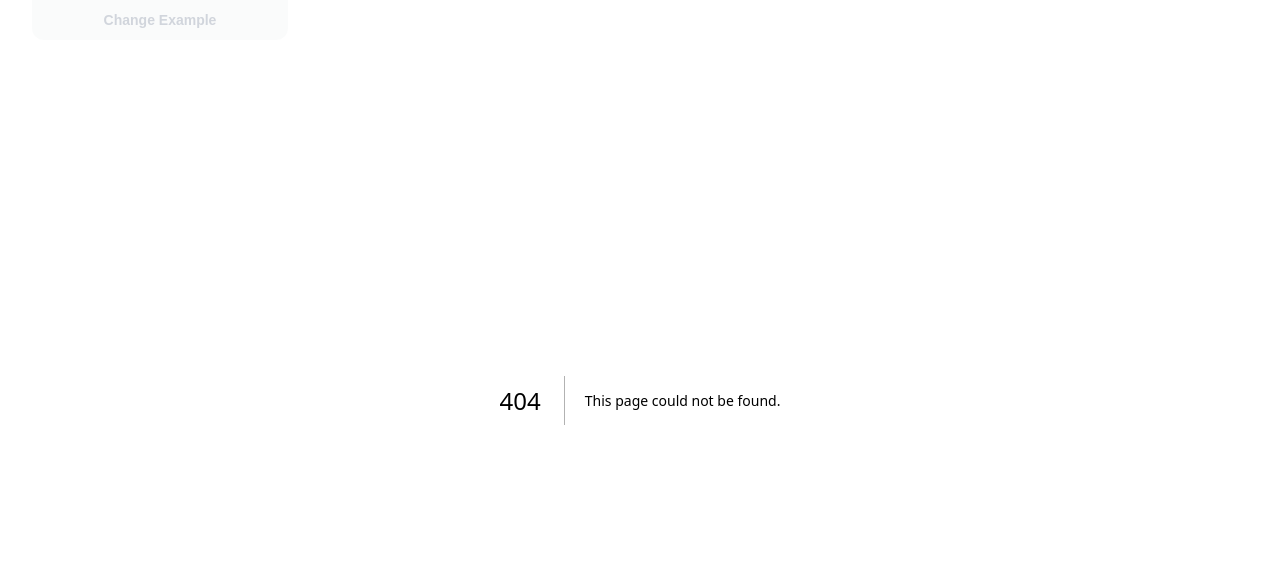
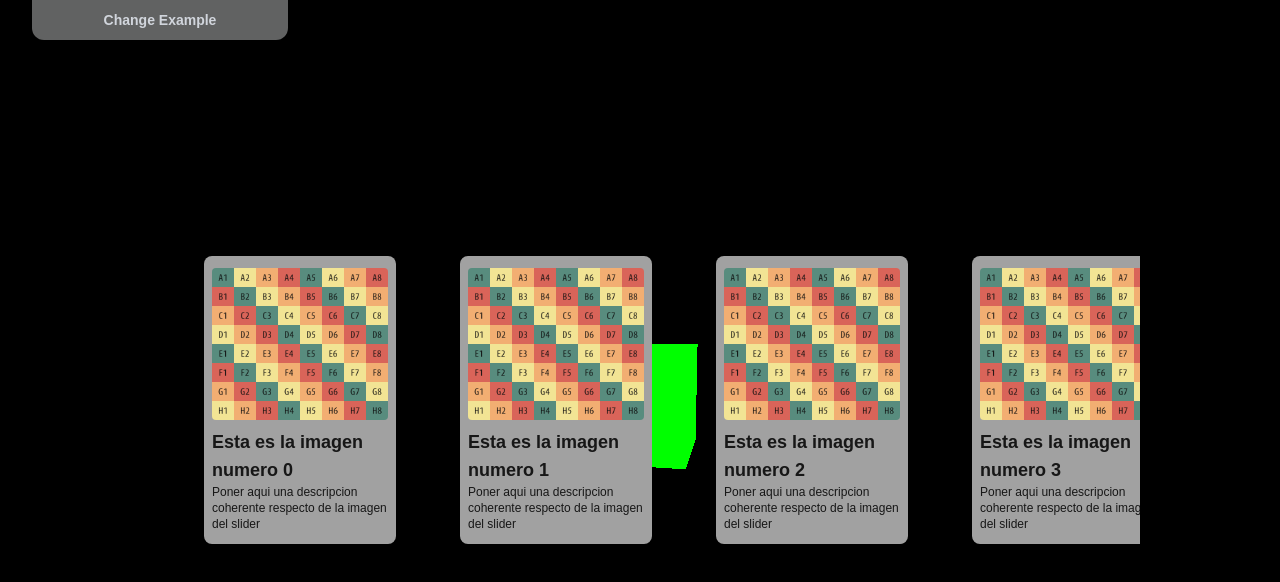
Before and after one commit to Fawkes11/learning-journal, a Next.js app: page /day-1 in a window 1280 px wide. Before the commit this address had no page. Shown: the top 582 px of the page. Built offline with nearby package versions, Linux system fonts and the light colour scheme.

Commit message:
Adicionar link para los dias/practicass y agregue el dia 1

```diff
--- a/package.json
+++ b/package.json
@@ -14,7 +14,8 @@
     "gsap": "^3.12.7",
     "next": "15.2.1",
     "react": "^19.0.0",
-    "react-dom": "^19.0.0"
+    "react-dom": "^19.0.0",
+    "three": "^0.174.0"
   },
   "devDependencies": {
     "@eslint/eslintrc": "^3",
--- /dev/null
+++ b/src/app/day-1/page.js
@@ -0,0 +1,76 @@
+'use client'
+import Image from 'next/image';
+import { useEffect, useRef } from 'react';
+import * as THREE from 'three';
+
+const Day_1 = () => {
+    const canvasRef = useRef(null);
+
+    useEffect(() => {
+        // Referencia al canvas
+        const canvas = canvasRef.current;
+
+        // Crear la escena, cámara y renderer
+        const scene = new THREE.Scene();
+        const camera = new THREE.PerspectiveCamera(75, window.innerWidth / window.innerHeight, 0.1, 1000);
+        const renderer = new THREE.WebGLRenderer({ canvas });
+
+        // Ajustar el tamaño del canvas
+        renderer.setSize(window.innerWidth, window.innerHeight);
+        camera.position.z = 5;
+
+        // Crear un cubo
+        const geometry = new THREE.BoxGeometry();
+        const material = new THREE.MeshBasicMaterial({ color: 0x00ff00 });
+        const cube = new THREE.Mesh(geometry, material);
+        scene.add(cube);
+
+        // Función de animación
+        const animate = () => {
+            requestAnimationFrame(animate);
+
+            // Rotar el cubo
+            cube.rotation.x += 0.01;
+            cube.rotation.y += 0.01;
+
+            // Renderizar la escena
+            renderer.render(scene, camera);
+        };
+
+        animate();
+
+        // Limpiar recursos cuando se desmonte el componente
+        return () => {
+            // Destruir el canvas y limpiar la escena
+            renderer.dispose();
+        };
+    }, []);
+
+    return (
+        <div className="w-full h-screen flex items-center justify-center overflow-hidden">
+            <canvas ref={canvasRef} className='absolute left-0 top-0 -z-10' />
+            <div className='w-[1000px] h-96 flex items-center overflow-x-auto'>
+                <div className='flex flex-row pl-16'>
+                    {
+                        ['/img/uvMap.png', '/img/uvMap.png', '/img/uvMap.png','/img/uvMap.png','/img/uvMap.png','/img/uvMap.png', '/img/uvMap.png', '/img/uvMap.png', '/img/uvMap.png'].map((item, index) => (
+                            <div
+                                key={index}
+                                className='w-48 mr-16 h-72 cursor-pointer group bg-neutral-400 flex flex-col items-center py-3 rounded-lg'>
+                                <div className='w-44 h-44 mb-2 relative outline-1 outline-offset-4 outline-transparent group-hover:outline-matcha-950 outline-dotted rounded overflow-hidden'>
+                                    <Image fill src={item} className='' alt='example slider image' />
+                                </div>
+                                <div className='w-full px-2'>
+                                    <h2 className='font-semibold text-lg'>Esta es la imagen numero {index}</h2>
+                                    <p className='font-light text-xs'>Poner aqui una descripcion coherente respecto de la imagen del slider</p>
+                                </div>
+                            </div>
+                        ))
+                    }
+                </div>
+            </div>
+        </div>
+
+    );
+};
+
+export default Day_1;
--- a/src/components/SideBar/Index.js
+++ b/src/components/SideBar/Index.js
@@ -1,5 +1,6 @@
 "use client"
 import gsap from "gsap";
+import Link from "next/link";
 import { useState, useEffect, useRef, forwardRef } from "react"
 
 
@@ -41,7 +42,7 @@ const SideBar = () => {
             onMouseEnter={() => setIsHover(true)}
             onMouseLeave={() => setIsHover(false)}
             // Eliminamos la clase hover de Tailwind para que no interfiera con GSAP
-            className="flex h-10 w-64 bg-gray-100/[.4] items-center justify-center absolute left-8 px-4 rounded-b-xl"
+            className="flex h-10 w-64 bg-gray-100/[.4] items-center justify-center absolute left-8 px-4 z-50 rounded-b-xl"
         >
             <div className="flex-1">
                 <CustomSelect setIsHover={setIsHover} ref={inputSelect} />
@@ -60,60 +61,70 @@ const CustomSelect = forwardRef(({
         {
             id: 1,
             name: 'Day 1',
+            href: '/day-1',
             avatar:
                 'https://images.unsplash.com/photo-1491528323818-fdd1faba62cc?ixlib=rb-1.2.1&ixid=eyJhcHBfaWQiOjEyMDd9&auto=format&fit=facearea&facepad=2&w=256&h=256&q=80',
         },
         {
             id: 2,
             name: 'Day 2',
+            href: '/day-1',
             avatar:
                 'https://images.unsplash.com/photo-1550525811-e5869dd03032?ixlib=rb-1.2.1&auto=format&fit=facearea&facepad=2&w=256&h=256&q=80',
         },
         {
             id: 3,
             name: 'Day 3',
+            href: '/day-1',
             avatar:
                 'https://images.unsplash.com/photo-1500648767791-00dcc994a43e?ixlib=rb-1.2.1&ixid=eyJhcHBfaWQiOjEyMDd9&auto=format&fit=facearea&facepad=2.25&w=256&h=256&q=80',
         },
         {
             id: 4,
             name: 'Day 4',
+            href: '/day-1',
             avatar:
                 'https://images.unsplash.com/photo-1472099645785-5658abf4ff4e?ixlib=rb-1.2.1&ixid=eyJhcHBfaWQiOjEyMDd9&auto=format&fit=facearea&facepad=2&w=256&h=256&q=80',
         },
         {
             id: 5,
             name: 'Day 5',
+            href: '/day-1',
             avatar:
                 'https://images.unsplash.com/photo-1494790108377-be9c29b29330?ixlib=rb-1.2.1&ixid=eyJhcHBfaWQiOjEyMDd9&auto=format&fit=facearea&facepad=2&w=256&h=256&q=80',
         },
         {
             id: 6,
             name: 'Day 6',
+            href: '/day-1',
             avatar:
                 'https://images.unsplash.com/photo-1487412720507-e7ab37603c6f?ixlib=rb-1.2.1&ixid=eyJhcHBfaWQiOjEyMDd9&auto=format&fit=facearea&facepad=2&w=256&h=256&q=80',
         },
         {
             id: 7,
             name: 'Day 7',
+            href: '/day-1',
             avatar:
                 'https://images.unsplash.com/photo-1568409938619-12e139227838?ixlib=rb-1.2.1&ixid=eyJhcHBfaWQiOjEyMDd9&auto=format&fit=facearea&facepad=2&w=256&h=256&q=80',
         },
         {
             id: 8,
             name: 'Day 8',
+            href: '/day-1',
             avatar:
                 'https://images.unsplash.com/photo-1531427186611-ecfd6d936c79?ixlib=rb-1.2.1&ixid=eyJhcHBfaWQiOjEyMDd9&auto=format&fit=facearea&facepad=2&w=256&h=256&q=80',
         },
         {
             id: 9,
             name: 'Day 9',
+            href: '/day-1',
             avatar:
                 'https://images.unsplash.com/photo-1584486520270-19eca1efcce5?ixlib=rb-1.2.1&ixid=eyJhcHBfaWQiOjEyMDd9&auto=format&fit=facearea&facepad=2&w=256&h=256&q=80',
         },
         {
             id: 10,
             name: 'Day 10',
+            href: '/day-1',
             avatar:
                 'https://images.unsplash.com/photo-1561505457-3bcad021f8ee?ixlib=rb-1.2.1&ixid=eyJhcHBfaWQiOjEyMDd9&auto=format&fit=facearea&facepad=2&w=256&h=256&q=80',
         },
@@ -176,10 +187,10 @@ const CustomSelect = forwardRef(({
                                 onClick={() => handleSelect(day)}
                                 role="option"
                             >
-                                <div className="flex items-center">
+                                <Link href={day.href} className="flex items-center">
                                     <img src={day.avatar} alt={day.name} className="h-6 w-6 rounded-full" />
                                     <span className="ml-3 block truncate">{day.name}</span>
-                                </div>
+                                </Link>
                                 {selected.id === day.id && (
                                     <span className="absolute inset-y-0 right-0 flex items-center pr-4">
                                         <svg
```
Also changed, not shown: 1 other file (tests, documents, lock files or other folders).
